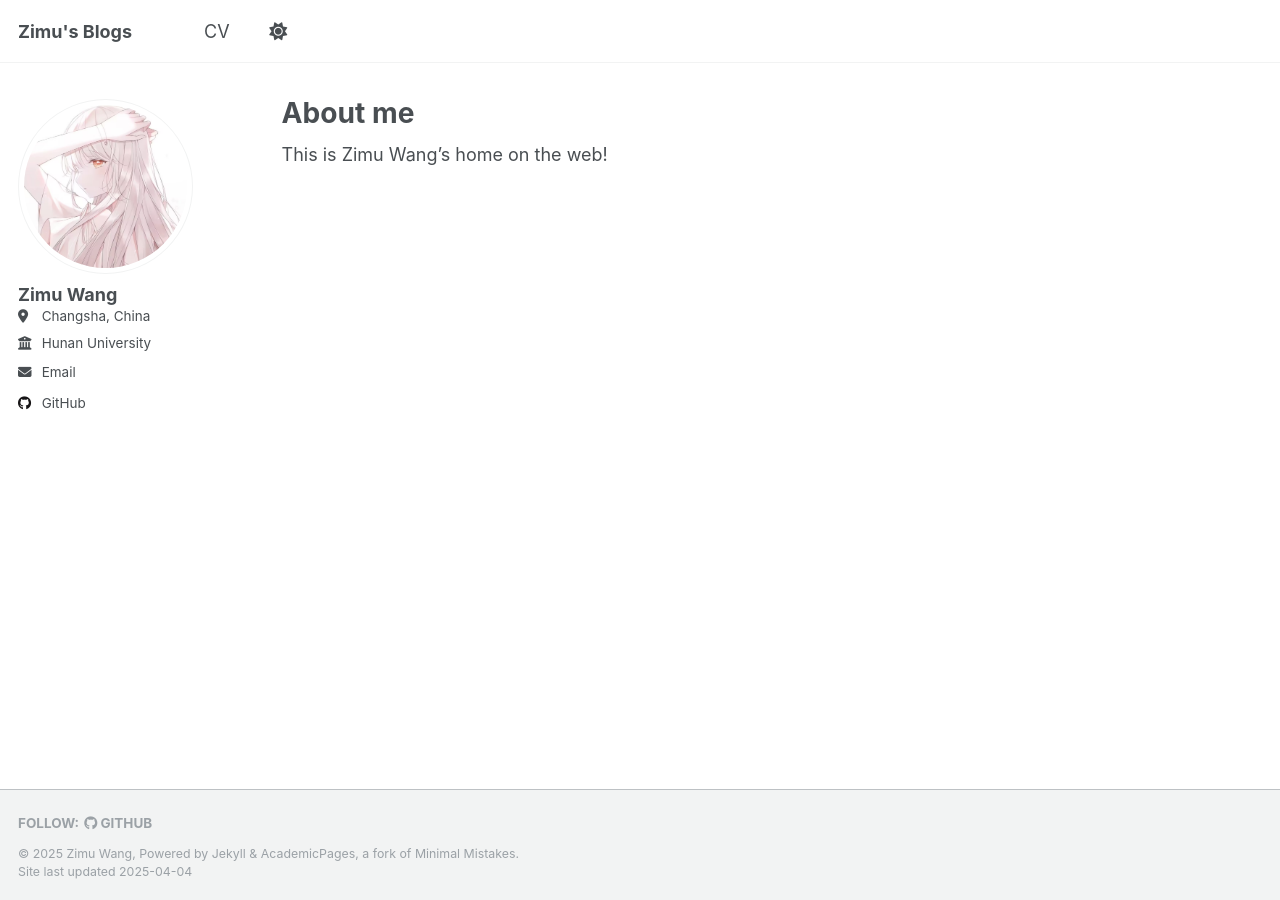
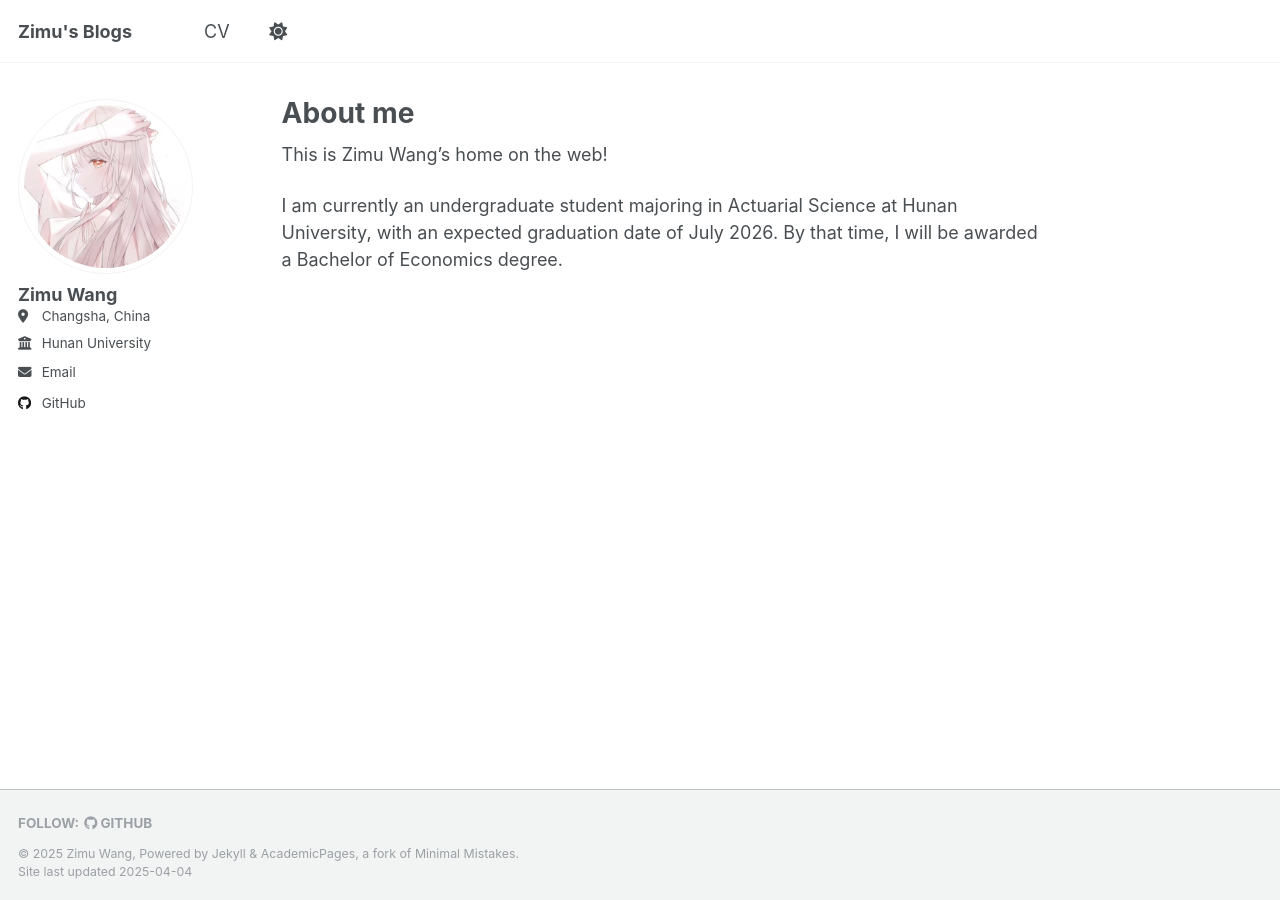
Before and after one commit to Zwitmo/Zwitmo.github.io, a Jekyll site: the page built from _pages/about.md, in a window 1280 px wide. Built offline with Jekyll 4.4.1, drawn with Linux system fonts in a browser that asks for light colours.

Commit message:
Update about.md

```diff
--- a/_pages/about.md
+++ b/_pages/about.md
@@ -8,3 +8,5 @@ redirect_from:
 ---
 
 This is Zimu Wang's home on the web!
+
+I am currently an undergraduate student majoring in Actuarial Science at Hunan University, with an expected graduation date of July 2026. By that time, I will be awarded a Bachelor of Economics degree.
```
